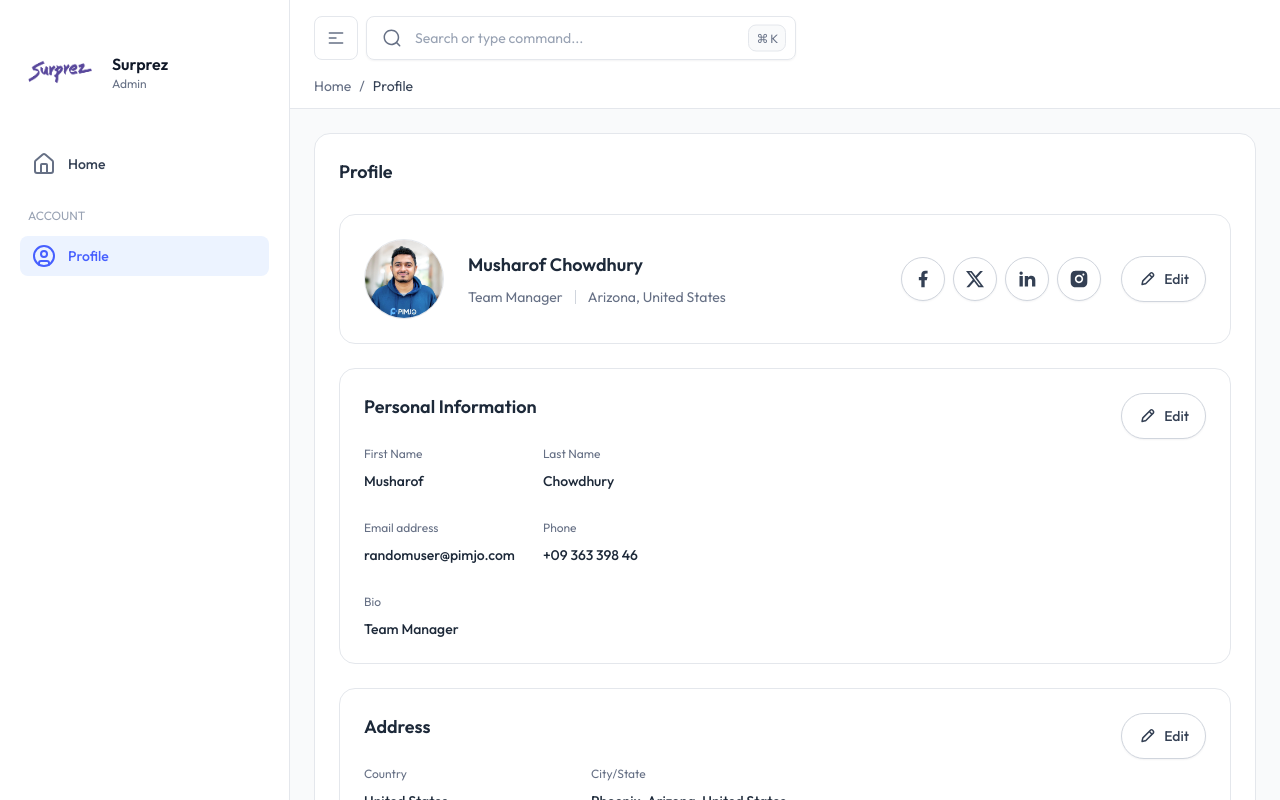
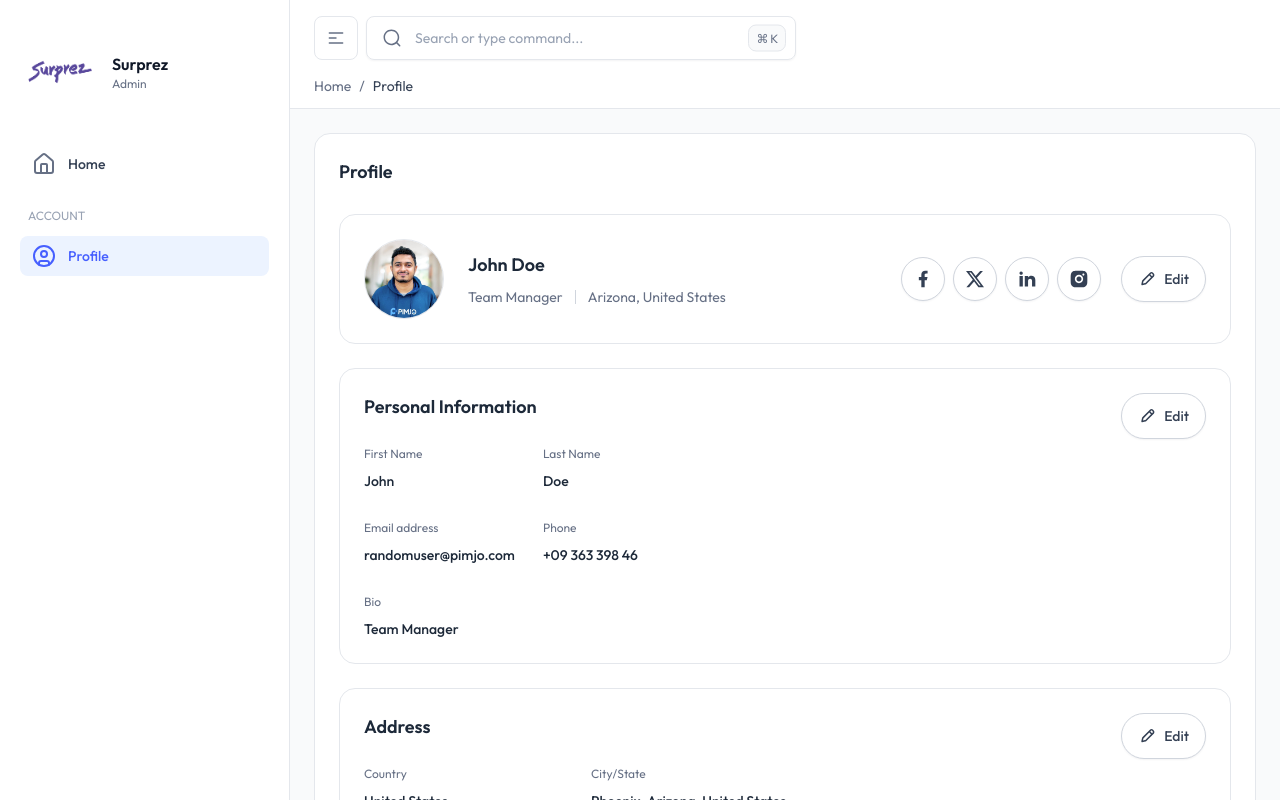
Before and after one commit to dennyneelamkavil/surprez-admin, a Next.js app: page /profile in a window 1280 px wide. Shown: the top 800 px of the page. Built offline with nearby package versions, Linux system fonts and the light colour scheme; no server answers.

Commit message:
Demo Profile Page

```diff
--- a/app/(admin)/profile/page.tsx
+++ b/app/(admin)/profile/page.tsx
@@ -5,9 +5,12 @@ import { Metadata } from "next";
 import React from "react";
 
 export const metadata: Metadata = {
-  title: "Next.js Profile | Surprez - Next.js Dashboard Template",
-  description:
-    "This is Next.js Profile page for Surprez - Next.js Tailwind CSS Admin Dashboard Template",
+  title: "Profile | Surprez Admin",
+  description: "Manage profile information and settings",
+  robots: {
+    index: false,
+    follow: false,
+  },
 };
 
 export default function Profile() {
--- a/components/user-profile/UserInfoCard.tsx
+++ b/components/user-profile/UserInfoCard.tsx
@@ -27,7 +27,7 @@ export default function UserInfoCard() {
                 First Name
               </p>
               <p className="text-sm font-medium text-gray-800 dark:text-white/90">
-                Musharof
+                John
               </p>
             </div>
 
@@ -36,7 +36,7 @@ export default function UserInfoCard() {
                 Last Name
               </p>
               <p className="text-sm font-medium text-gray-800 dark:text-white/90">
-                Chowdhury
+                Doe
               </p>
             </div>
 
--- a/components/user-profile/UserMetaCard.tsx
+++ b/components/user-profile/UserMetaCard.tsx
@@ -30,7 +30,7 @@ export default function UserMetaCard() {
             </div>
             <div className="order-3 xl:order-2">
               <h4 className="mb-2 text-lg font-semibold text-center text-gray-800 dark:text-white/90 xl:text-left">
-                Musharof Chowdhury
+                John Doe
               </h4>
               <div className="flex flex-col items-center gap-1 text-center xl:flex-row xl:gap-3 xl:text-left">
                 <p className="text-sm text-gray-500 dark:text-gray-400">
@@ -192,12 +192,12 @@ export default function UserMetaCard() {
                 <div className="grid grid-cols-1 gap-x-6 gap-y-5 lg:grid-cols-2">
                   <div className="col-span-2 lg:col-span-1">
                     <Label>First Name</Label>
-                    <Input type="text" defaultValue="Musharof" />
+                    <Input type="text" defaultValue="John" />
                   </div>
 
                   <div className="col-span-2 lg:col-span-1">
                     <Label>Last Name</Label>
-                    <Input type="text" defaultValue="Chowdhury" />
+                    <Input type="text" defaultValue="Doe" />
                   </div>
 
                   <div className="col-span-2 lg:col-span-1">
```
